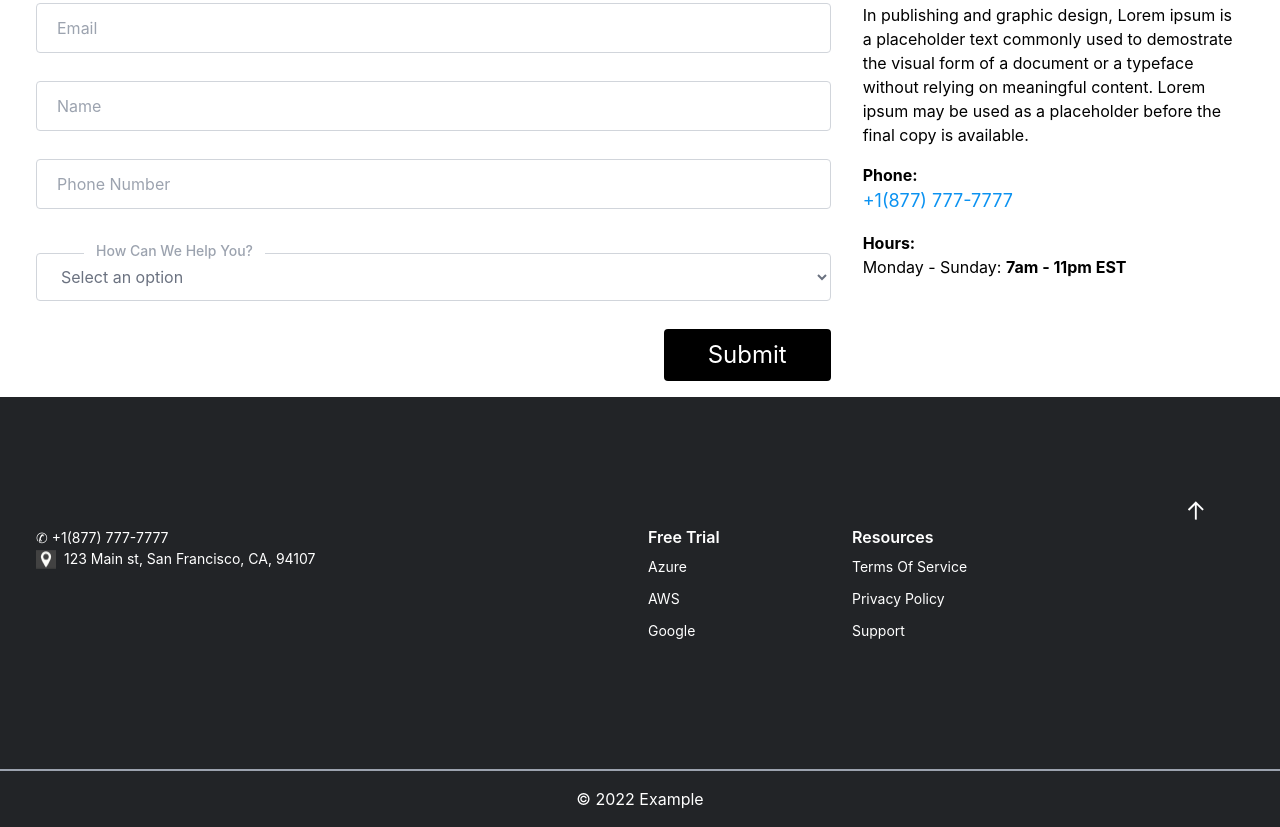
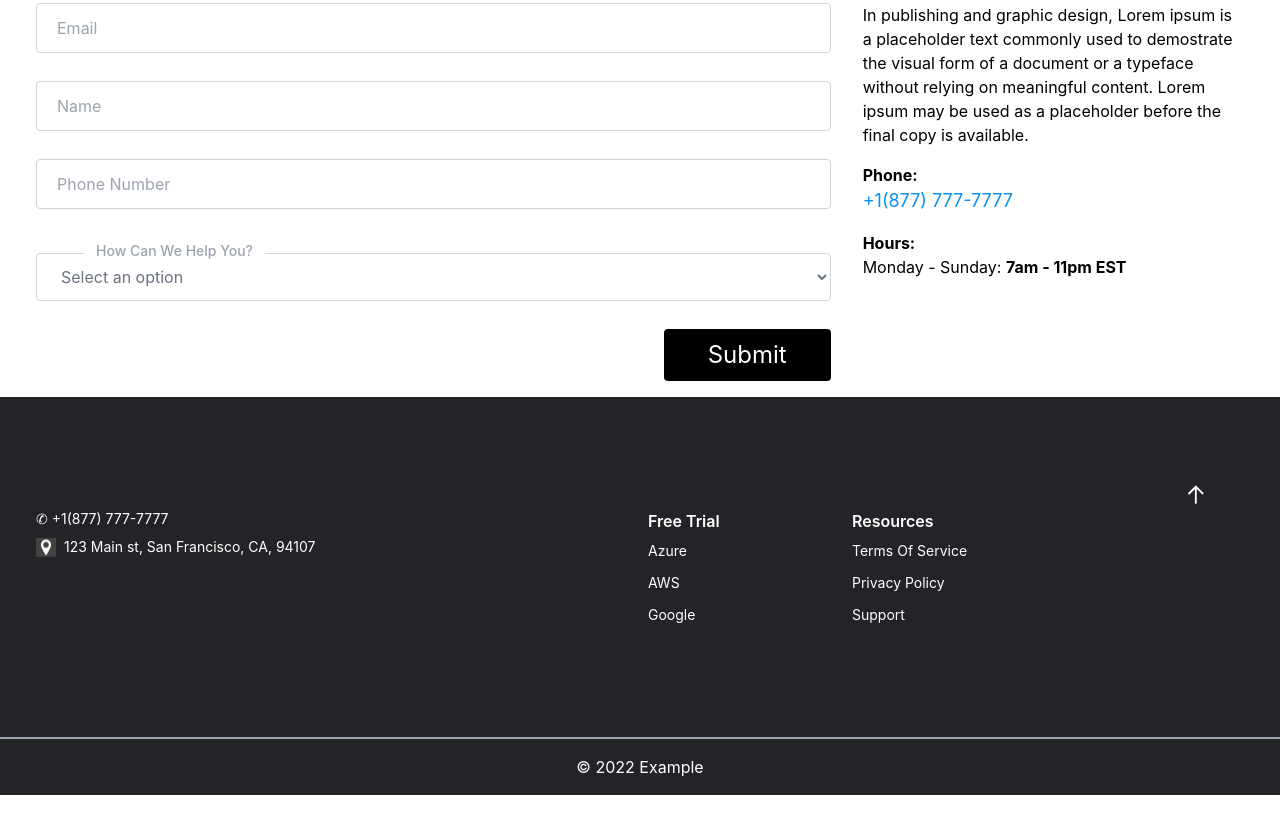
Before and after one commit to jorgearaya474/gatsby-test, a Gatsby site: page /contact in a window 1280 px wide. Shown: the part 285-1112 px from the top of the page. After the commit the page ends 1080 px from the top, so only its background shows below. Built offline with nearby package versions, Linux system fonts and the light colour scheme; Gatsby itself is replaced by a stand-in of ours.

Commit message:
footer spacing fixes

```diff
--- a/src/components/layout/Footer.js
+++ b/src/components/layout/Footer.js
@@ -5,11 +5,14 @@ import location from '../../images/logolocation.png';
 const Footer = () => {
   return (
     <footer id='site-footer' className='dark-background'>
-      <div className='footer-content py-10 md:py-28'>
+      <div className='footer-content py-10 md:py-24'>
         <div className='container p-4'>
           <div className='grid md:grid-cols-2 gap-4'>
-            <div className=''>
-              <a className='text-white text-sm' href='tel:+1(877) 777-7777'>
+            <div>
+              <a
+                className='block text-white text-sm mb-2'
+                href='tel:+1(877) 777-7777'
+              >
                 ✆ +1(877) 777-7777
               </a>
               <div className='flex'>
```
